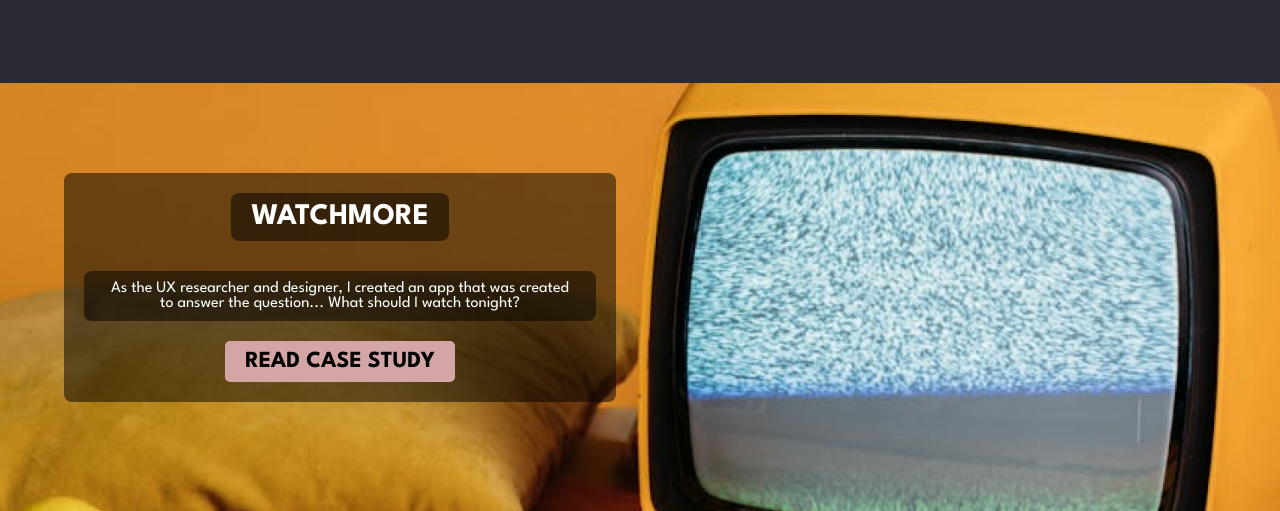
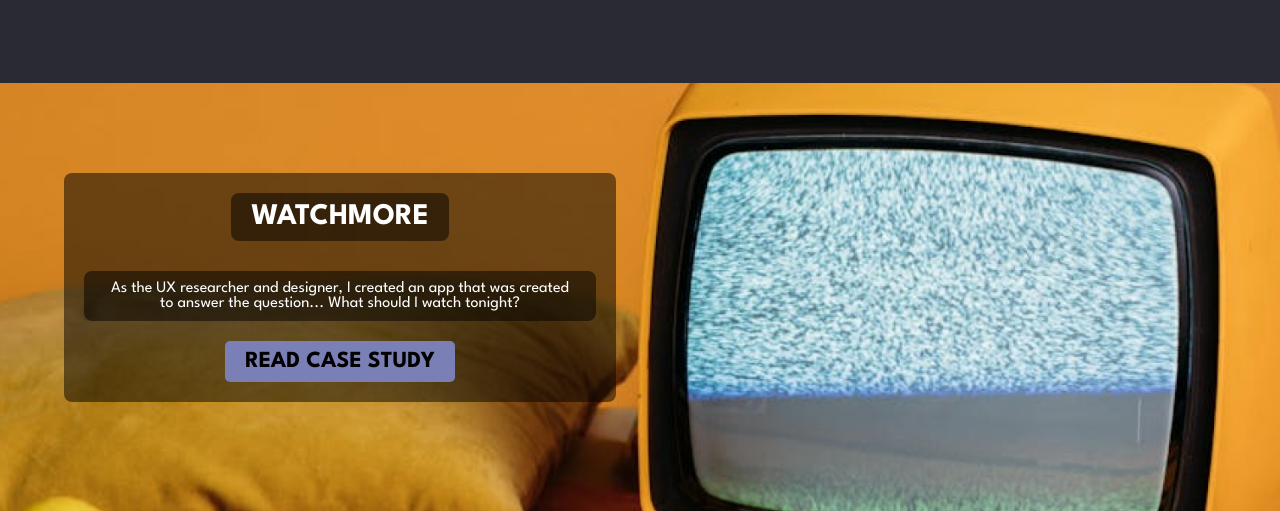
Before and after one commit to tenderrooni/UX_UI_HW_19_RF, a plain HTML site: page index.html in a window 1280 px wide. In both pictures the pointer is over the link 339 px from the left and 1630 px from the top of the page. Shown: the part 1269-1780 px from the top of the page. Drawn offline with nearby package versions, Linux system fonts and the light colour scheme.

Commit message:
Update style.css

```diff
--- a/style.css
+++ b/style.css
@@ -284,7 +284,7 @@ iframe{
 }
 
 .button:hover {
-    background-color: #D4A5A5;
+    background-color: #7a7fb5;
     font-weight: bold;
 }
 
```
